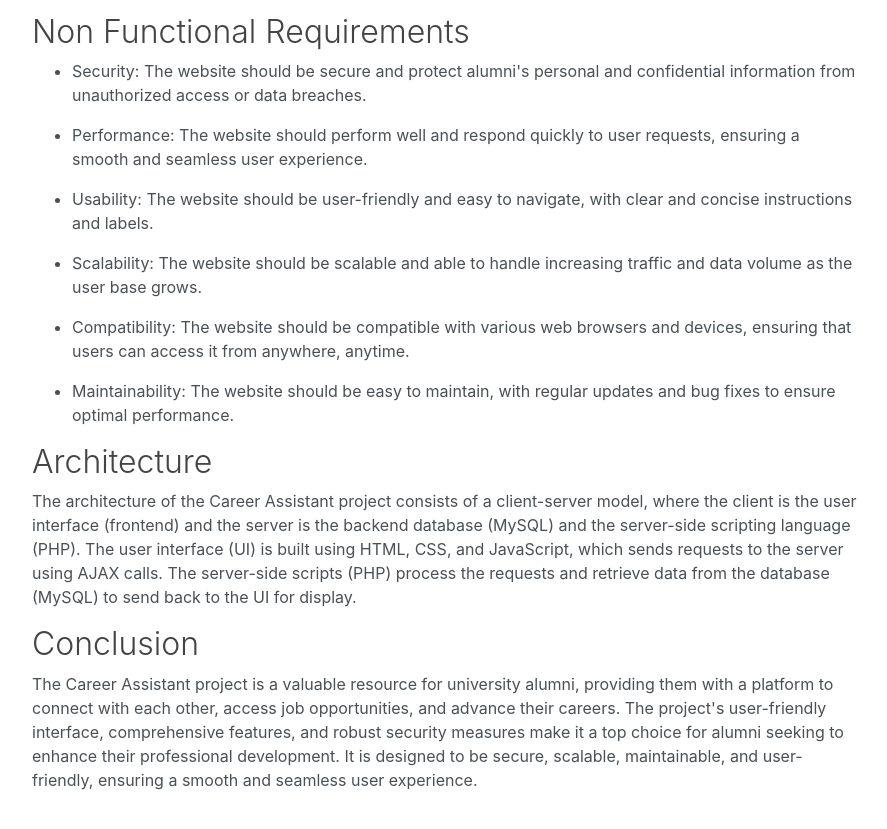
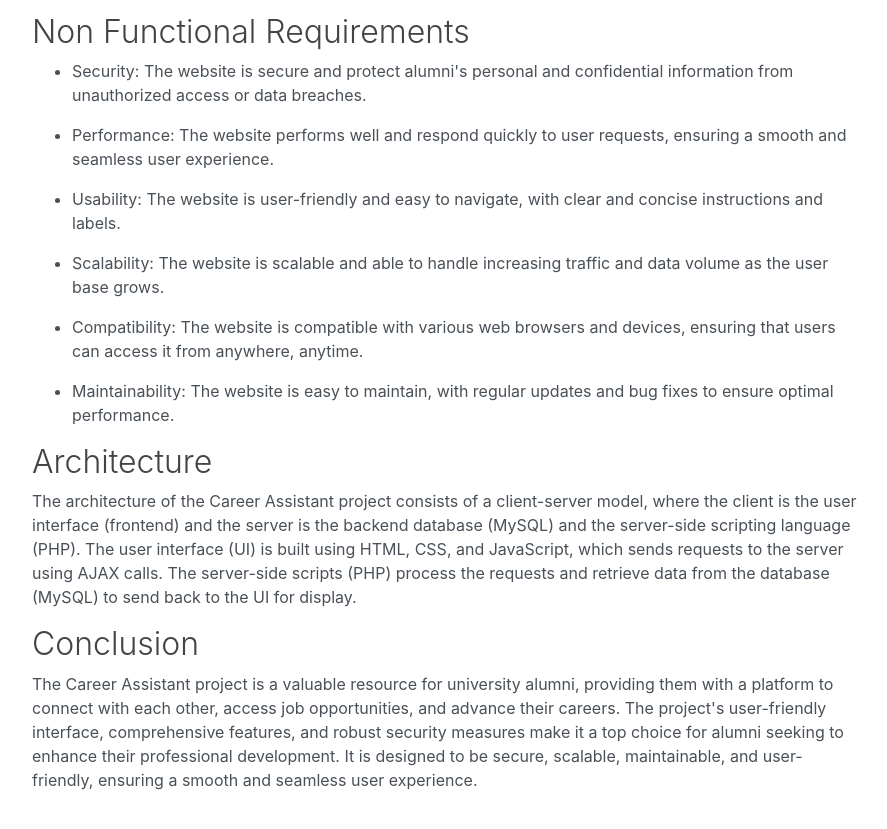
Before and after one commit to mkamran201039/mkdocs_career_assistant, a plain HTML site: page index.html in a window 1280 px wide. Shown: the part 3411-4240 px from the top of the page, without its empty margins (338-1225 px from the left). Drawn offline with nearby package versions, Linux system fonts and the light colour scheme.

Commit message:
index file modified

```diff
--- a/index.html
+++ b/index.html
@@ -80,7 +80,7 @@
 <h1 id="career-assistant">Career Assistant</h1>
 <p>Career Assistant is a web-based project designed to assist university alumni with their career development needs. The project includes several features such as finding alumni, job posting, checking job eligibility, visiting alumni profiles, seeing CGPA-based summaries in pie charts, updating profiles, and sending feedback to the admin.</p>
 <p>The project is built using HTML, CSS, JavaScript for the frontend, and PHP, MySQL for the backend. It offers a user-friendly interface that allows alumni to easily navigate the website and access the available features.</p>
-<h2 id="functional-requirements">Functional Requirements</h2>
+<h2 id="Functional-Properties">Functional Requirements</h2>
 <ul>
 <li>Find Alumni: Alumni can search for other alumni by university ID.
 <img alt="error" src="img/find_alumni.PNG" /></li>
@@ -100,25 +100,25 @@
 <img alt="error" src="img/feedback.PNG" /></p>
 </li>
 </ul>
-<h2 id="non-functional-requirements">Non Functional Requirements</h2>
+<h2 id="Non-Functional-Properties">Non Functional Requirements</h2>
 <ul>
 <li>
-<p>Security: The website should be secure and protect alumni's personal and confidential information from unauthorized access or data breaches.</p>
+<p>Security: The website is secure and protect alumni's personal and confidential information from unauthorized access or data breaches.</p>
 </li>
 <li>
-<p>Performance: The website should perform well and respond quickly to user requests, ensuring a smooth and seamless user experience.</p>
+<p>Performance: The website performs well and respond quickly to user requests, ensuring a smooth and seamless user experience.</p>
 </li>
 <li>
-<p>Usability: The website should be user-friendly and easy to navigate, with clear and concise instructions and labels.</p>
+<p>Usability: The website is user-friendly and easy to navigate, with clear and concise instructions and labels.</p>
 </li>
 <li>
-<p>Scalability: The website should be scalable and able to handle increasing traffic and data volume as the user base grows.</p>
+<p>Scalability: The website is scalable and able to handle increasing traffic and data volume as the user base grows.</p>
 </li>
 <li>
-<p>Compatibility: The website should be compatible with various web browsers and devices, ensuring that users can access it from anywhere, anytime.</p>
+<p>Compatibility: The website is compatible with various web browsers and devices, ensuring that users can access it from anywhere, anytime.</p>
 </li>
 <li>
-<p>Maintainability: The website should be easy to maintain, with regular updates and bug fixes to ensure optimal performance.</p>
+<p>Maintainability: The website is easy to maintain, with regular updates and bug fixes to ensure optimal performance.</p>
 </li>
 </ul>
 <h2 id="architecture">Architecture</h2>
```
